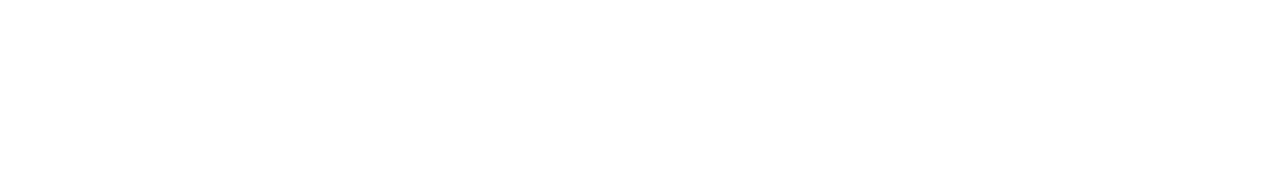
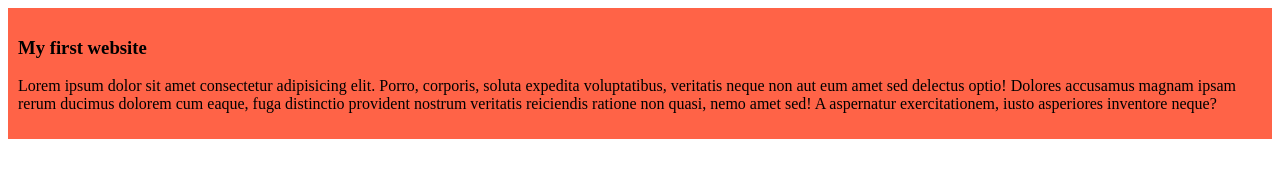
Before and after one commit to smazimoddin/my-simple-website, a plain HTML site: page index.html in a window 1280 px wide. Drawn offline with Linux system fonts and the light colour scheme.

Commit message:
added the first blog

```diff
--- a/index.html
+++ b/index.html
@@ -4,8 +4,12 @@
     <meta charset="UTF-8">
     <meta name="viewport" content="width=device-width, initial-scale=1.0">
     <title>My simple website</title>
+    <link rel="stylesheet" href="styles/blog.css">
 </head>
 <body>
-
+    <div>
+        <h3>My first website</h3>
+        <p>Lorem ipsum dolor sit amet consectetur adipisicing elit. Porro, corporis, soluta expedita voluptatibus, veritatis neque non aut eum amet sed delectus optio! Dolores accusamus magnam ipsam rerum ducimus dolorem cum eaque, fuga distinctio provident nostrum veritatis reiciendis ratione non quasi, nemo amet sed! A aspernatur exercitationem, iusto asperiores inventore neque?</p>
+    </div>
 </body>
 </html>
--- /dev/null
+++ b/styles/blog.css
@@ -0,0 +1,4 @@
+div{
+    background-color: tomato;
+    padding: 10px;
+}
```
